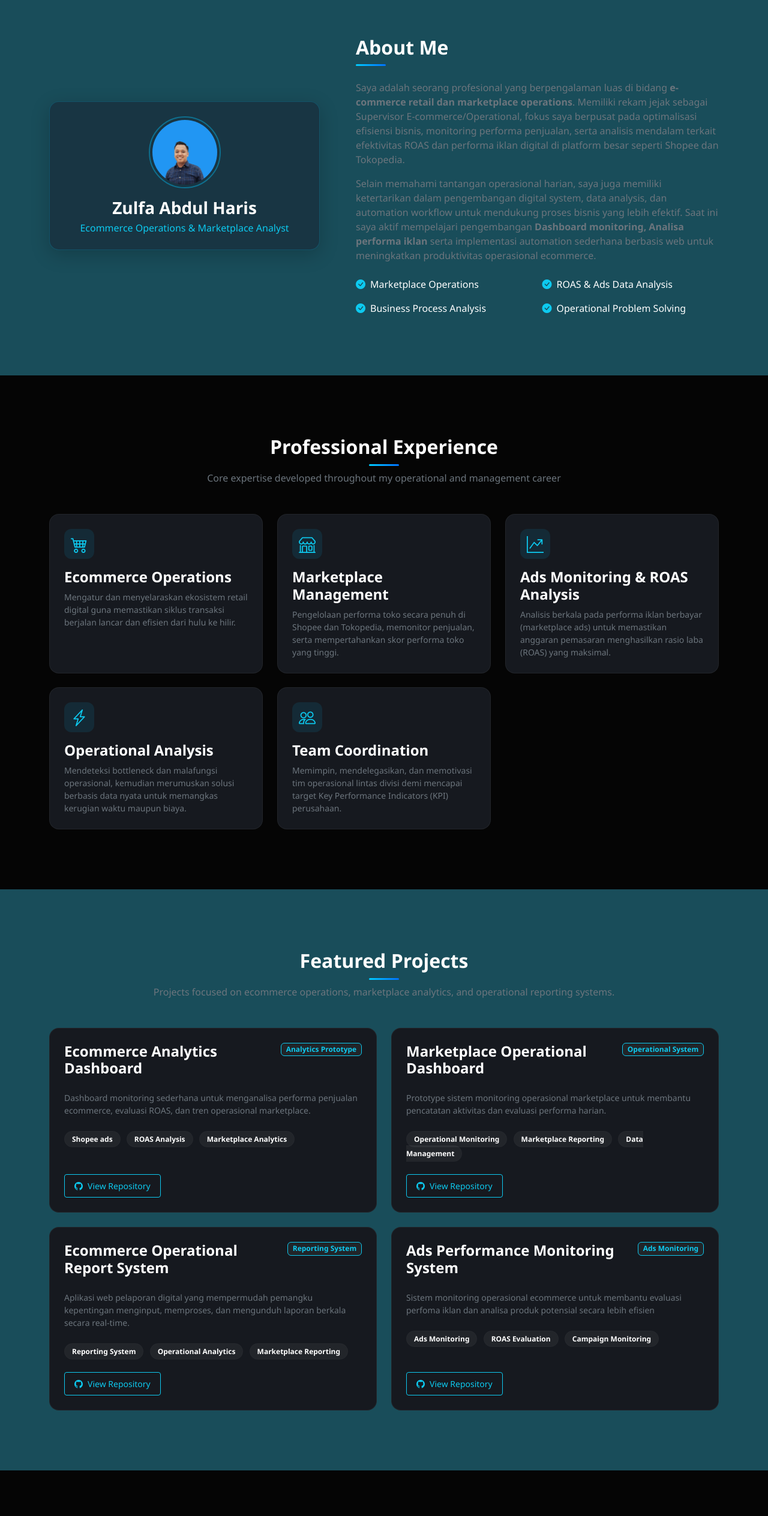
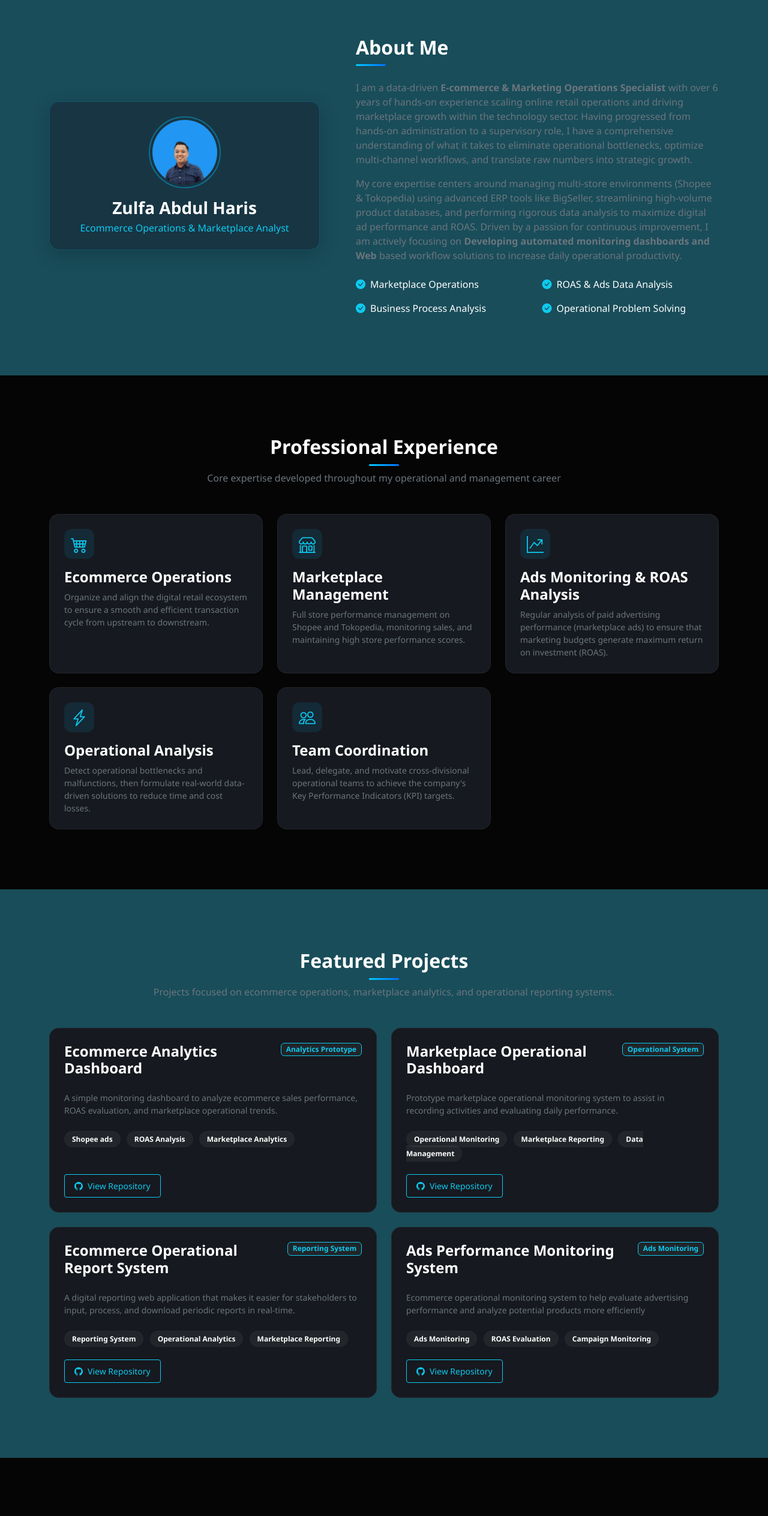
Before and after one commit to zhulfaharis-ship-it/zulfa-abdul-haris, a plain HTML site: page index.html in a window 1280 px wide. Shown: the part 840-3368 px from the top of the page at 60% size. Drawn offline with nearby package versions, Linux system fonts and the light colour scheme.

Commit message:
index.html

```diff
--- a/index.html
+++ b/index.html
@@ -3,7 +3,7 @@
 <head>
     <meta charset="UTF-8">
     <meta name="viewport" content="width=device-width, initial-scale=1.0">
-    <title>Portofolio Profesional | Ecommerce Operations </title>
+    <title>Portofolio Profesional | Ecommerce Operations & AI Automation</title>
     <link href="https://cdn.jsdelivr.net/npm/bootstrap@5.3.2/dist/css/bootstrap.min.css" rel="stylesheet">
     <link href="https://cdn.jsdelivr.net/npm/bootstrap-icons@1.11.1/font/bootstrap-icons.css" rel="stylesheet">
     <link href="https://unpkg.com/aos@2.3.1/dist/aos.css" rel="stylesheet">
@@ -74,10 +74,9 @@
                 <div class="col-md-7 ps-lg-5" data-aos="fade-up" data-aos-delay="200">
                     <h2 class="section-title text-white fw-bold mb-4">About Me</h2>
                     <p class="text-secondary mb-3">
-                        Saya adalah seorang profesional yang berpengalaman luas di bidang <strong>e-commerce retail dan marketplace operations</strong>. Memiliki rekam jejak sebagai Supervisor E-commerce/Operational, fokus saya berpusat pada optimalisasi efisiensi bisnis, monitoring performa penjualan, serta analisis mendalam terkait efektivitas ROAS dan performa iklan digital di platform besar seperti Shopee dan Tokopedia.
-                    </p>
+                        I am a data-driven <strong>E-commerce & Marketing Operations Specialist</strong> with over 6 years of hands-on experience scaling online retail operations and driving marketplace growth within the technology sector. Having progressed from hands-on administration to a supervisory role, I have a comprehensive understanding of what it takes to eliminate operational bottlenecks, optimize multi-channel workflows, and translate raw numbers into strategic growth.
                     <p class="text-secondary mb-4">
-                        Selain memahami tantangan operasional harian, saya juga memiliki ketertarikan dalam pengembangan digital system, data analysis, dan automation workflow untuk mendukung proses bisnis yang lebih efektif. Saat ini saya aktif mempelajari pengembangan <strong>Dashboard monitoring, Analisa performa iklan</strong> serta implementasi automation sederhana berbasis web untuk meningkatkan produktivitas operasional ecommerce.
+                        My core expertise centers around managing multi-store environments (Shopee & Tokopedia) using advanced ERP tools like BigSeller, streamlining high-volume product databases, and performing rigorous data analysis to maximize digital ad performance and ROAS. Driven by a passion for continuous improvement, I am actively focusing on <strong>Developing automated monitoring dashboards and Web</strong> based workflow solutions to increase daily operational productivity.
                     </p>
                     <div class="row g-3 text-white">
                         <div class="col-sm-6 d-flex align-items-center gap-2">
@@ -109,35 +108,35 @@
                     <div class="card-modern h-100 p-4">
                         <div class="icon-box mb-3"><i class="bi bi-cart4 text-info fs-3"></i></div>
                         <h4 class="text-white fw-bold mb-2">Ecommerce Operations</h4>
-                        <p class="text-secondary small mb-0">Mengatur dan menyelaraskan ekosistem retail digital guna memastikan siklus transaksi berjalan lancar dan efisien dari hulu ke hilir.</p>
+                        <p class="text-secondary small mb-0">Organize and align the digital retail ecosystem to ensure a smooth and efficient transaction cycle from upstream to downstream.</p>
                     </div>
                 </div>
                 <div class="col-md-6 col-lg-4" data-aos="zoom-in" data-aos-delay="200">
                     <div class="card-modern h-100 p-4">
                         <div class="icon-box mb-3"><i class="bi bi-shop text-info fs-3"></i></div>
                         <h4 class="text-white fw-bold mb-2">Marketplace Management</h4>
-                        <p class="text-secondary small mb-0">Pengelolaan performa toko secara penuh di Shopee dan Tokopedia, memonitor penjualan, serta mempertahankan skor performa toko yang tinggi.</p>
+                        <p class="text-secondary small mb-0">Full store performance management on Shopee and Tokopedia, monitoring sales, and maintaining high store performance scores.</p>
                     </div>
                 </div>
                 <div class="col-md-6 col-lg-4" data-aos="zoom-in" data-aos-delay="300">
                     <div class="card-modern h-100 p-4">
                         <div class="icon-box mb-3"><i class="bi bi-graph-up-arrow text-info fs-3"></i></div>
                         <h4 class="text-white fw-bold mb-2">Ads Monitoring & ROAS Analysis</h4>
-                        <p class="text-secondary small mb-0">Analisis berkala pada performa iklan berbayar (marketplace ads) untuk memastikan anggaran pemasaran menghasilkan rasio laba (ROAS) yang maksimal.</p>
+                        <p class="text-secondary small mb-0">Regular analysis of paid advertising performance (marketplace ads) to ensure that marketing budgets generate maximum return on investment (ROAS).</p>
                     </div>
                 </div>
                 <div class="col-md-6 col-lg-4" data-aos="zoom-in" data-aos-delay="400">
                     <div class="card-modern h-100 p-4">
                         <div class="icon-box mb-3"><i class="bi bi-lightning-charge text-info fs-3"></i></div>
                         <h4 class="text-white fw-bold mb-2">Operational Analysis</h4>
-                        <p class="text-secondary small mb-0">Mendeteksi bottleneck dan malafungsi operasional, kemudian merumuskan solusi berbasis data nyata untuk memangkas kerugian waktu maupun biaya.</p>
+                        <p class="text-secondary small mb-0">Detect operational bottlenecks and malfunctions, then formulate real-world data-driven solutions to reduce time and cost losses.</p>
                     </div>
                 </div>
                 <div class="col-md-6 col-lg-4" data-aos="zoom-in" data-aos-delay="500">
                     <div class="card-modern h-100 p-4">
                         <div class="icon-box mb-3"><i class="bi bi-people text-info fs-3"></i></div>
                         <h4 class="text-white fw-bold mb-2">Team Coordination</h4>
-                        <p class="text-secondary small mb-0">Memimpin, mendelegasikan, dan memotivasi tim operasional lintas divisi demi mencapai target Key Performance Indicators (KPI) perusahaan.</p>
+                        <p class="text-secondary small mb-0">Lead, delegate, and motivate cross-divisional operational teams to achieve the company's Key Performance Indicators (KPI) targets.</p>
                     </div>
                 </div>
             </div>
@@ -158,7 +157,7 @@
                                 <h4 class="text-white fw-bold">Ecommerce Analytics Dashboard</h4>
                                 <span class="badge bg-dark border border-info text-info">Analytics Prototype</span>
                             </div>
-                            <p class="text-secondary small mb-4">Dashboard monitoring sederhana untuk menganalisa performa penjualan ecommerce, evaluasi ROAS, dan tren operasional marketplace.</p>
+                            <p class="text-secondary small mb-4">A simple monitoring dashboard to analyze ecommerce sales performance, ROAS evaluation, and marketplace operational trends.</p>
                             <div class="tech-stack mb-4">
                             <span class="tech-tag">Shopee ads</span>
                                 <span class="tech-tag">ROAS Analysis</span>
@@ -175,7 +174,7 @@
                                 <h4 class="text-white fw-bold">Marketplace Operational Dashboard</h4>
                                 <span class="badge bg-dark border border-info text-info">Operational System</span>
                             </div>
-                            <p class="text-secondary small mb-4">Prototype sistem monitoring operasional marketplace untuk membantu pencatatan aktivitas dan evaluasi performa harian.</p>
+                            <p class="text-secondary small mb-4">Prototype marketplace operational monitoring system to assist in recording activities and evaluating daily performance.</p>
                             <div class="tech-stack mb-4">
                                 <span class="tech-tag">Operational Monitoring</span>
                                 <span class="tech-tag">Marketplace Reporting</span>
@@ -192,7 +191,7 @@
                                 <h4 class="text-white fw-bold">Ecommerce Operational Report System</h4>
                                 <span class="badge bg-dark border border-info text-info">Reporting System</span>
                             </div>
-                            <p class="text-secondary small mb-4">Aplikasi web pelaporan digital yang mempermudah pemangku kepentingan menginput, memproses, dan mengunduh laporan berkala secara real-time.</p>
+                            <p class="text-secondary small mb-4">A digital reporting web application that makes it easier for stakeholders to input, process, and download periodic reports in real-time.</p>
                             <div class="tech-stack mb-4">
                                 <span class="tech-tag">Reporting System</span>
                                 <span class="tech-tag">Operational Analytics</span>
@@ -209,7 +208,7 @@
                                 <h4 class="text-white fw-bold">Ads Performance Monitoring System</h4>
                                 <span class="badge bg-dark border border-info text-info">Ads Monitoring</span>
                             </div>
-                            <p class="text-secondary small mb-4">Sistem monitoring operasional ecommerce untuk membantu evaluasi perfoma iklan dan analisa produk potensial secara lebih efisien</p>
+                            <p class="text-secondary small mb-4">Ecommerce operational monitoring system to help evaluate advertising performance and analyze potential products more efficiently</p>
                             <div class="tech-stack mb-4">
                                 <span class="tech-tag">Ads Monitoring</span>
                                 <span class="tech-tag">ROAS Evaluation</span>
@@ -333,18 +332,18 @@
                     <div class="card-modern p-4">
                         <form id="contactForm">
                             <div class="mb-3">
-                                <label for="name" class="form-label text-secondary small">Nama Lengkap</label>
+                                <label for="name" class="form-label text-secondary small">Full Name</label>
                                 <input type="text" class="form-control form-dark" id="name" placeholder="Your Name" required>
                             </div>
                             <div class="mb-3">
-                                <label for="email" class="form-label text-secondary small">Alamat Email</label>
+                                <label for="email" class="form-label text-secondary small">Email Addres</label>
                                 <input type="email" class="form-control form-dark" id="email" placeholder="Your Email" required>
                             </div>
                             <div class="mb-3">
-                                <label for="message" class="form-label text-secondary small">Pesan Anda</label>
+                                <label for="message" class="form-label text-secondary small">Your Message</label>
                                 <textarea class="form-control form-dark" id="message" rows="4" placeholder="Halo, saya ingin mendiskusikan lebih lanjut..." required></textarea>
                             </div>
-                            <button type="submit" class="btn btn-gradient w-100 py-3 fw-bold">Kirim Pesan</button>
+                            <button type="submit" class="btn btn-gradient w-100 py-3 fw-bold">Send Message</button>
                         </form>
                     </div>
                 </div>
```
